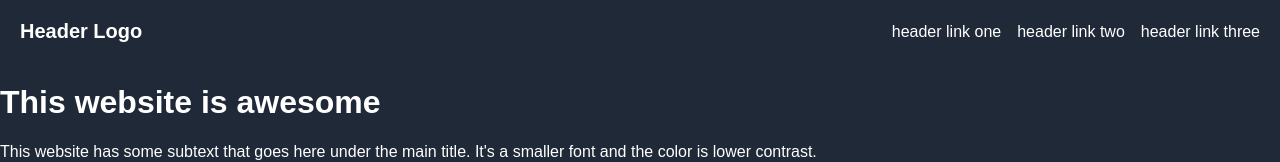
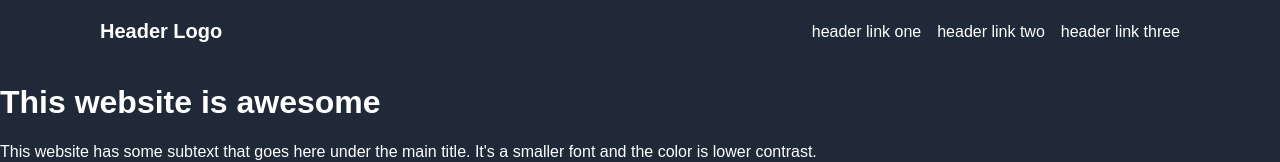
Before and after one commit to jbarnell1/landing-page, a plain HTML site: page index.html in a window 1280 px wide. Shown: the top 162 px of the page. Drawn offline with Linux system fonts and the light colour scheme.

Commit message:
subtle changes

```diff
--- a/css/style.css
+++ b/css/style.css
@@ -11,7 +11,7 @@ header {
     justify-content: space-between;
     align-items: center;
     color: white;
-    padding: 20px;
+    padding: 20px 100px;
 }
 
 .logo {
```
